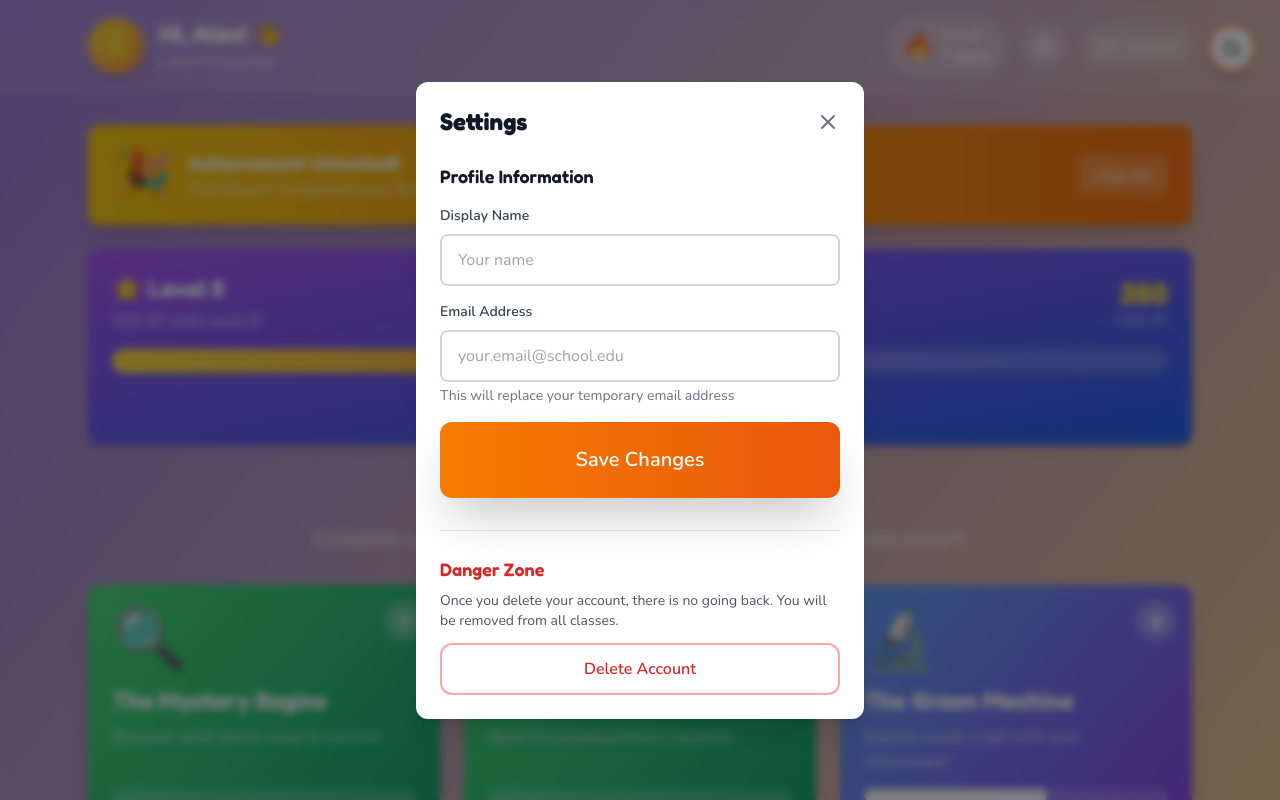
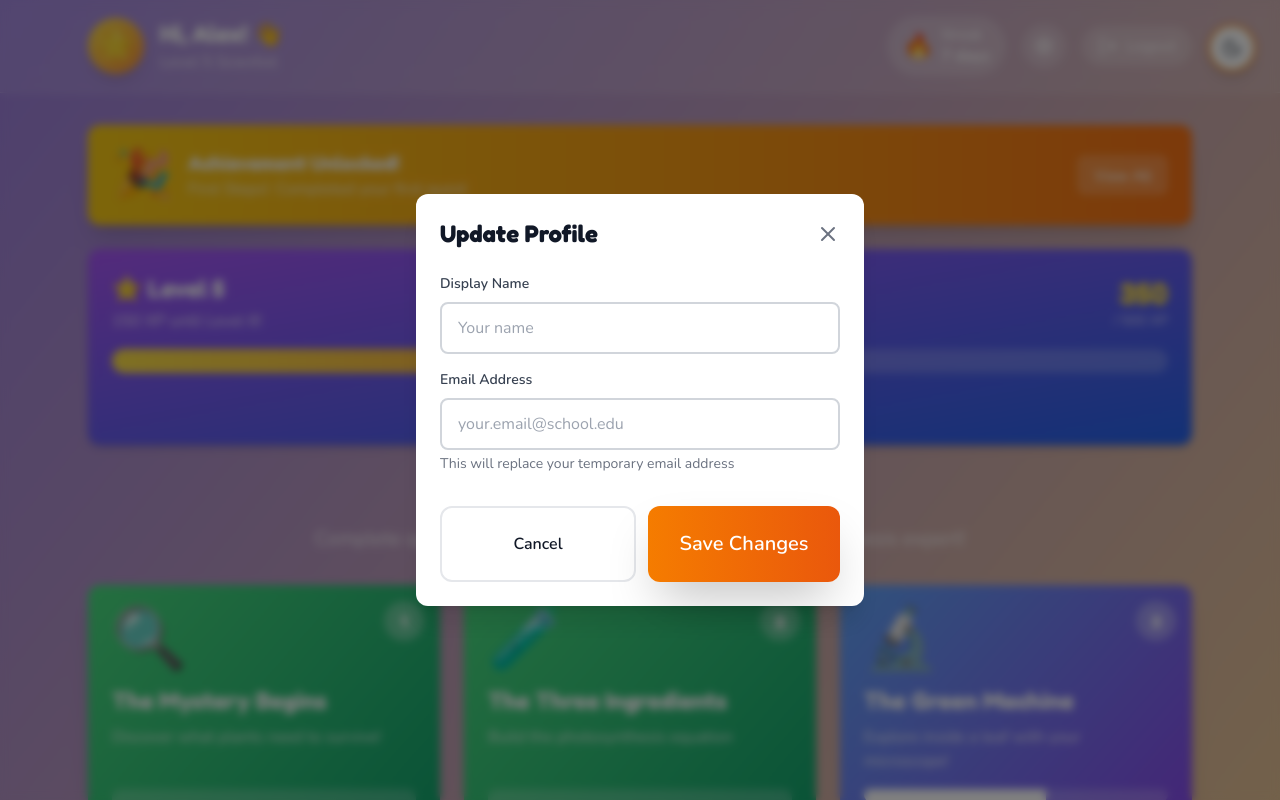
Before and after one commit to dimitriderose/quest-learn, a Next.js app in the folder frontend/: page /student/dashboard in a window 1280 px wide. Both pictures are taken after a click on the button 1043 px from the left and 46 px from the top of the page. Shown: the top 800 px of the page. Built offline with nearby package versions, Linux system fonts and the light colour scheme.

Commit message:
Fix StudentProfileModal - use userApi instead of fetch
Replaced raw fetch() calls with userApi.updateProfile() to properly handle
base URL and authentication. Fixes "undefined/api/v1/users/me" 404 error.
Simplified to focus on profile update only.

```diff
--- a/frontend/components/student/dashboard/StudentProfileModal.tsx
+++ b/frontend/components/student/dashboard/StudentProfileModal.tsx
@@ -2,8 +2,9 @@
 
 import { useState } from "react";
 import { useAuth } from "@/lib/contexts/AuthContext";
+import { userApi } from "@/lib/api/users";
 import { Button } from "@/components/ui/Button";
-import { X, AlertTriangle } from "lucide-react";
+import { X } from "lucide-react";
 
 interface StudentProfileModalProps {
   isOpen: boolean;
@@ -11,17 +12,12 @@ interface StudentProfileModalProps {
 }
 
 export function StudentProfileModal({ isOpen, onClose }: StudentProfileModalProps) {
-  const { user, logout } = useAuth();
+  const { user } = useAuth();
   const [displayName, setDisplayName] = useState(user?.displayName || "");
   const [email, setEmail] = useState(user?.email || "");
   const [loading, setLoading] = useState(false);
   const [error, setError] = useState("");
   const [success, setSuccess] = useState(false);
-
-  // Delete account state
-  const [showDeleteConfirm, setShowDeleteConfirm] = useState(false);
-  const [deleteConfirmText, setDeleteConfirmText] = useState("");
-  const [deleting, setDeleting] = useState(false);
 
   if (!isOpen) return null;
 
@@ -32,28 +28,13 @@ export function StudentProfileModal({ isOpen, onClose }: StudentProfileModalProp
     setLoading(true);
 
     try {
-      const token = localStorage.getItem("auth_token");
-      const response = await fetch(`${process.env.NEXT_PUBLIC_API_BASE_URL}/api/v1/users/me`, {
-        method: "PUT",
-        headers: {
-          "Content-Type": "application/json",
-          Authorization: `Bearer ${token}`,
-        },
-        body: JSON.stringify({
+      const updatedUser = await userApi.updateProfile({
         displayName: displayName || undefined,
         email: email || undefined,
-        }),
       });
 
-      if (!response.ok) {
-        const data = await response.json();
-        throw new Error(data.error?.message || "Failed to update profile");
-      }
-
-      const data = await response.json();
-
       // Update local storage with new user data
-      localStorage.setItem("user", JSON.stringify(data.data));
+      localStorage.setItem("user", JSON.stringify(updatedUser));
 
       setSuccess(true);
       setTimeout(() => {
@@ -61,52 +42,18 @@ export function StudentProfileModal({ isOpen, onClose }: StudentProfileModalProp
         window.location.reload(); // Reload to update UI
       }, 1500);
     } catch (err: any) {
-      setError(err.message || "Failed to update profile");
+      setError(err.response?.data?.error?.message || err.message || "Failed to update profile");
     } finally {
       setLoading(false);
     }
   };
 
-  const handleDeleteAccount = async () => {
-    if (deleteConfirmText !== "DELETE") {
-      setError("Please type DELETE to confirm");
-      return;
-    }
-
-    setDeleting(true);
-    setError("");
-
-    try {
-      const token = localStorage.getItem("auth_token");
-      const response = await fetch(`${process.env.NEXT_PUBLIC_API_BASE_URL}/api/v1/users/me`, {
-        method: "DELETE",
-        headers: {
-          Authorization: `Bearer ${token}`,
-        },
-      });
-
-      if (!response.ok) {
-        const data = await response.json();
-        throw new Error(data.error?.message || "Failed to delete account");
-      }
-
-      // Clear all local storage
-      localStorage.clear();
-
-      // Redirect to home
-      window.location.href = "/";
-    } catch (err: any) {
-      setError(err.message || "Failed to delete account");
-      setDeleting(false);
-    }
-  };
-
   return (
     <div className="fixed inset-0 bg-black/50 backdrop-blur-sm flex items-center justify-center p-4 z-50">
-      <div className="bg-white dark:bg-gray-800 rounded-xl shadow-xl max-w-md w-full p-6 max-h-[90vh] overflow-y-auto">
+      <div className="bg-white dark:bg-gray-800 rounded-xl shadow-xl max-w-md w-full p-6">
         <div className="flex items-center justify-between mb-6">
           <h2 className="font-fredoka text-2xl font-bold text-gray-900 dark:text-white">
-            Settings
+            Update Profile
           </h2>
           <button
             onClick={onClose}
@@ -116,12 +63,7 @@ export function StudentProfileModal({ isOpen, onClose }: StudentProfileModalProp
           </button>
         </div>
 
-        {/* Update Profile Section */}
-        <form onSubmit={handleSubmit} className="space-y-4 mb-8">
-          <h3 className="font-fredoka text-lg font-semibold text-gray-900 dark:text-white">
-            Profile Information
-          </h3>
-
+        <form onSubmit={handleSubmit} className="space-y-4">
           <div>
             <label className="block text-sm font-semibold text-gray-700 dark:text-gray-300 mb-2">
               Display Name
@@ -153,6 +95,12 @@ export function StudentProfileModal({ isOpen, onClose }: StudentProfileModalProp
             </p>
           </div>
 
+          {error && (
+            <div className="p-4 bg-red-50 dark:bg-red-900/20 border border-red-200 dark:border-red-800 rounded-lg">
+              <p className="text-sm text-red-800 dark:text-red-200">{error}</p>
+            </div>
+          )}
+
           {success && (
             <div className="p-4 bg-green-50 dark:bg-green-900/20 border border-green-200 dark:border-green-800 rounded-lg">
               <p className="text-sm text-green-800 dark:text-green-200">
@@ -161,93 +109,26 @@ export function StudentProfileModal({ isOpen, onClose }: StudentProfileModalProp
             </div>
           )}
 
+          <div className="flex gap-3 pt-4">
+            <Button
+              type="button"
+              variant="secondary"
+              onClick={onClose}
+              className="flex-1"
+              disabled={loading}
+            >
+              Cancel
+            </Button>
             <Button
               type="submit"
               variant="hero"
-            className="w-full"
+              className="flex-1"
               disabled={loading}
             >
               {loading ? "Saving..." : "Save Changes"}
             </Button>
+          </div>
         </form>
-
-        {/* Delete Account Section */}
-        <div className="border-t border-gray-200 dark:border-gray-700 pt-6">
-          <h3 className="font-fredoka text-lg font-semibold text-red-600 dark:text-red-400 mb-2">
-            Danger Zone
-          </h3>
-
-          {!showDeleteConfirm ? (
-            <div className="space-y-3">
-              <p className="text-sm text-gray-600 dark:text-gray-400">
-                Once you delete your account, there is no going back. You will be removed from all classes.
-              </p>
-              <Button
-                type="button"
-                variant="secondary"
-                onClick={() => setShowDeleteConfirm(true)}
-                className="w-full border-red-300 dark:border-red-700 text-red-600 dark:text-red-400 hover:bg-red-50 dark:hover:bg-red-900/20"
-              >
-                Delete Account
-              </Button>
-            </div>
-          ) : (
-            <div className="space-y-4">
-              <div className="p-4 bg-red-50 dark:bg-red-900/20 border border-red-200 dark:border-red-800 rounded-lg">
-                <div className="flex items-start gap-3">
-                  <AlertTriangle className="w-5 h-5 text-red-600 dark:text-red-400 flex-shrink-0 mt-0.5" />
-                  <div className="text-sm text-red-800 dark:text-red-200">
-                    <p className="font-semibold mb-1">This action cannot be undone!</p>
-                    <p>Your account and all your progress will be permanently deleted.</p>
-                  </div>
-                </div>
-              </div>
-
-              <div>
-                <label className="block text-sm font-semibold text-gray-700 dark:text-gray-300 mb-2">
-                  Type <span className="font-mono text-red-600 dark:text-red-400">DELETE</span> to confirm
-                </label>
-                <input
-                  type="text"
-                  value={deleteConfirmText}
-                  onChange={(e) => setDeleteConfirmText(e.target.value)}
-                  placeholder="DELETE"
-                  className="w-full px-4 py-3 border-2 border-red-300 dark:border-red-700 rounded-lg focus:ring-2 focus:ring-red-500 focus:border-transparent bg-white dark:bg-gray-700 text-gray-900 dark:text-white font-mono"
-                />
-              </div>
-
-              <div className="flex gap-3">
-                <Button
-                  type="button"
-                  variant="secondary"
-                  onClick={() => {
-                    setShowDeleteConfirm(false);
-                    setDeleteConfirmText("");
-                    setError("");
-                  }}
-                  className="flex-1"
-                  disabled={deleting}
-                >
-                  Cancel
-                </Button>
-                <Button
-                  type="button"
-                  onClick={handleDeleteAccount}
-                  className="flex-1 bg-red-600 hover:bg-red-700 text-white"
-                  disabled={deleting || deleteConfirmText !== "DELETE"}
-                >
-                  {deleting ? "Deleting..." : "Delete Forever"}
-                </Button>
-              </div>
-            </div>
-          )}
-        </div>
-
-        {error && (
-          <div className="mt-4 p-4 bg-red-50 dark:bg-red-900/20 border border-red-200 dark:border-red-800 rounded-lg">
-            <p className="text-sm text-red-800 dark:text-red-200">{error}</p>
-          </div>
-        )}
       </div>
     </div>
   );
```
Lines whose indentation alone changed are shown as unchanged.
